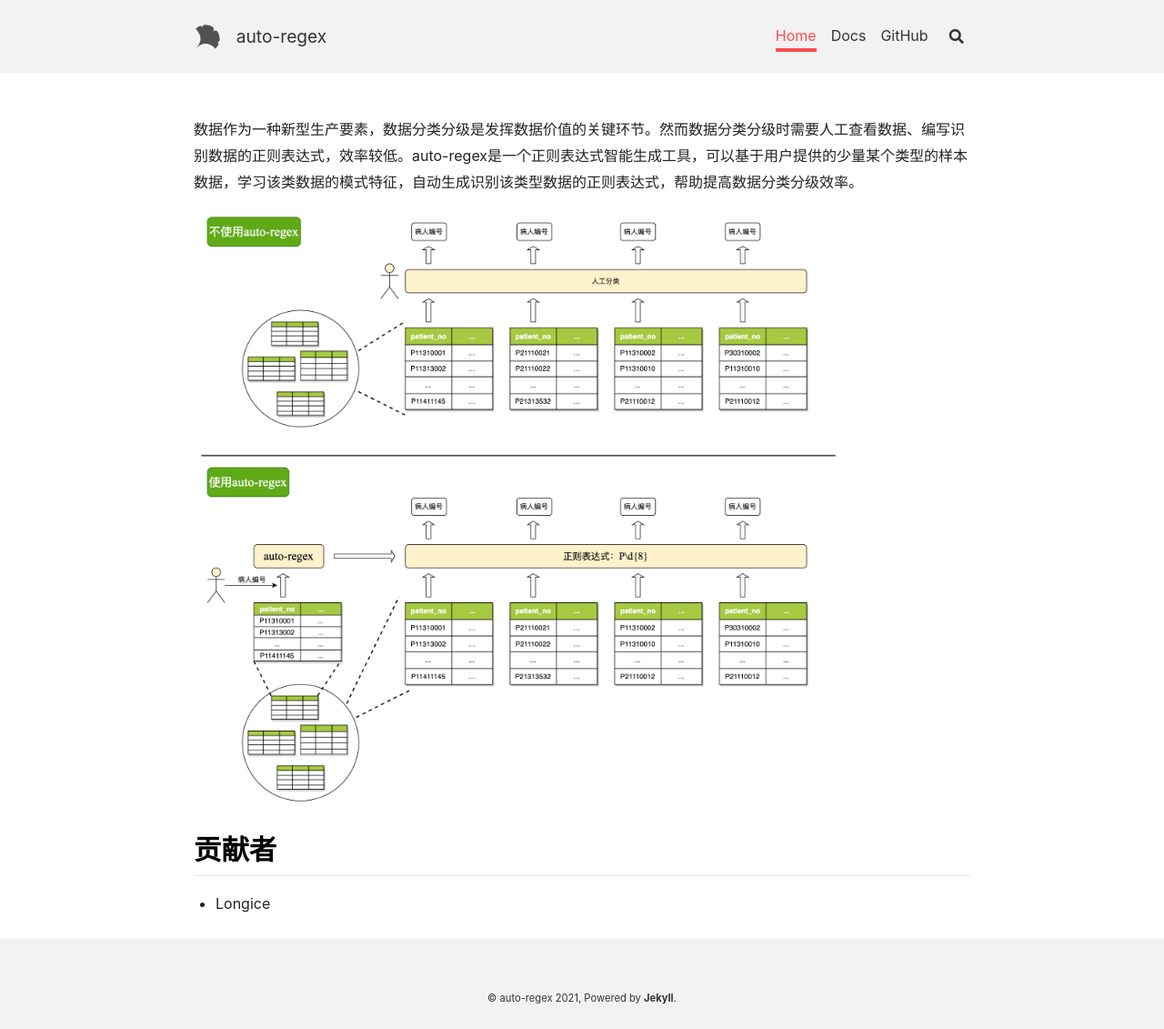
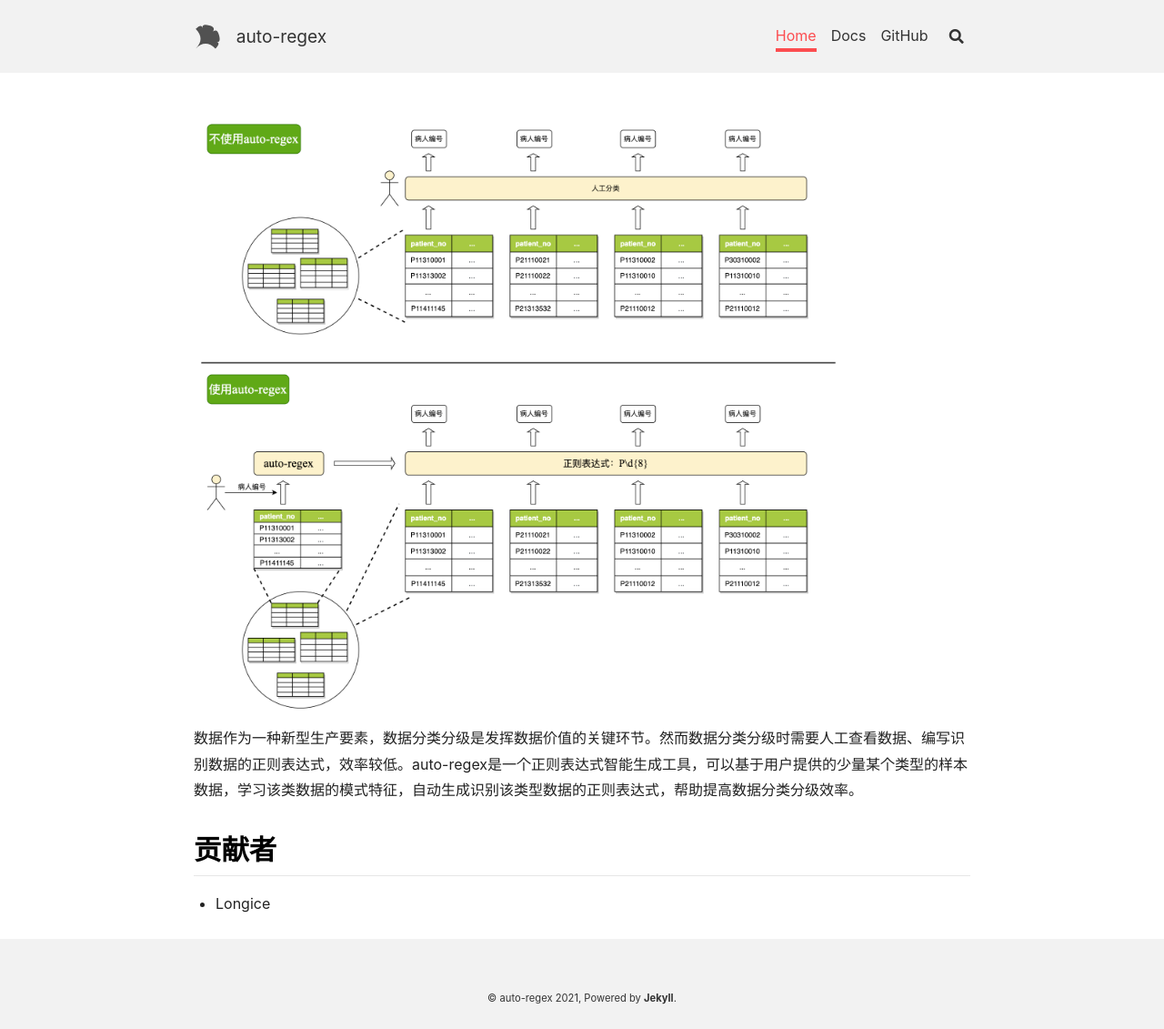
Before and after one commit to hitsz-ids/auto-regex, a Jekyll site: the page built from home.md, in a window 1280 px wide. Shown: the whole page at 91% size. Built offline with Jekyll 4.4.1, drawn with Linux system fonts in a browser that asks for light colours; nearby versions of some CDN libraries.

Commit message:
update home

```diff
--- a/home.md
+++ b/home.md
@@ -5,9 +5,13 @@ key: page-home
 
 
 
+<img src="assets/auto-regex.png" alt="auto-regex" style="zoom:40%;" />
+
 数据作为一种新型生产要素，数据分类分级是发挥数据价值的关键环节。然而数据分类分级时需要人工查看数据、编写识别数据的正则表达式，效率较低。auto-regex是一个正则表达式智能生成工具，可以基于用户提供的少量某个类型的样本数据，学习该类数据的模式特征，自动生成识别该类型数据的正则表达式，帮助提高数据分类分级效率。
 
-<img src="assets/auto-regex.png" alt="auto-regex" style="zoom:40%;" />
+
+
+
 
 ## 贡献者
 
```
